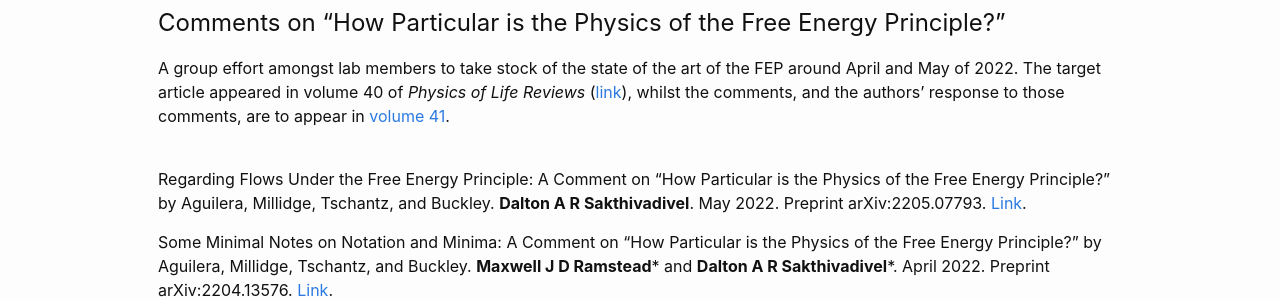
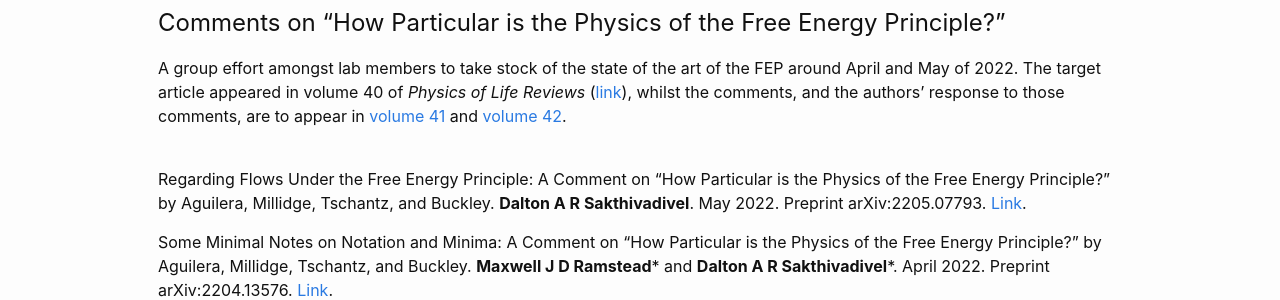
Before and after one commit to DARSakthi/DARSakthi.github.io, a Jekyll site: the page built from verses-lab.markdown, in a window 1280 px wide and 900 px high, scrolled down 2280 px. Shown: the part 373-673 px from the top of the window. Built offline with Jekyll 4.4.1, drawn with Linux system fonts in a browser that asks for light colours.

Commit message:
Added vol 42 PLRev link

```diff
--- a/verses-lab.markdown
+++ b/verses-lab.markdown
@@ -109,7 +109,7 @@ Stress and its Sequelae: An Active Inference Account of the Etiological Pathway
 <a name="sota"></a>
 # Comments on "How Particular is the Physics of the Free Energy Principle?"
 
-A group effort amongst lab members to take stock of the state of the art of the FEP around April and May of 2022. The target article appeared in volume 40 of _Physics of Life Reviews_ ([link](https://www.sciencedirect.com/science/article/pii/S1571064521000749)), whilst the comments, and the authors' response to those comments, are to appear in [volume 41](https://www.sciencedirect.com/journal/physics-of-life-reviews/vol/41/suppl/C).
+A group effort amongst lab members to take stock of the state of the art of the FEP around April and May of 2022. The target article appeared in volume 40 of _Physics of Life Reviews_ ([link](https://www.sciencedirect.com/science/article/pii/S1571064521000749)), whilst the comments, and the authors' response to those comments, are to appear in [volume 41](https://www.sciencedirect.com/journal/physics-of-life-reviews/vol/41/suppl/C) and [volume 42](https://www.sciencedirect.com/journal/physics-of-life-reviews/vol/42/suppl/C).
 
 &nbsp;
 Regarding Flows Under the Free Energy Principle: A Comment on "How Particular is the Physics of the Free Energy Principle?" by Aguilera, Millidge, Tschantz, and Buckley. **Dalton A R Sakthivadivel**. May 2022. Preprint arXiv:2205.07793. [Link](https://arxiv.org/abs/2205.07793).
```
